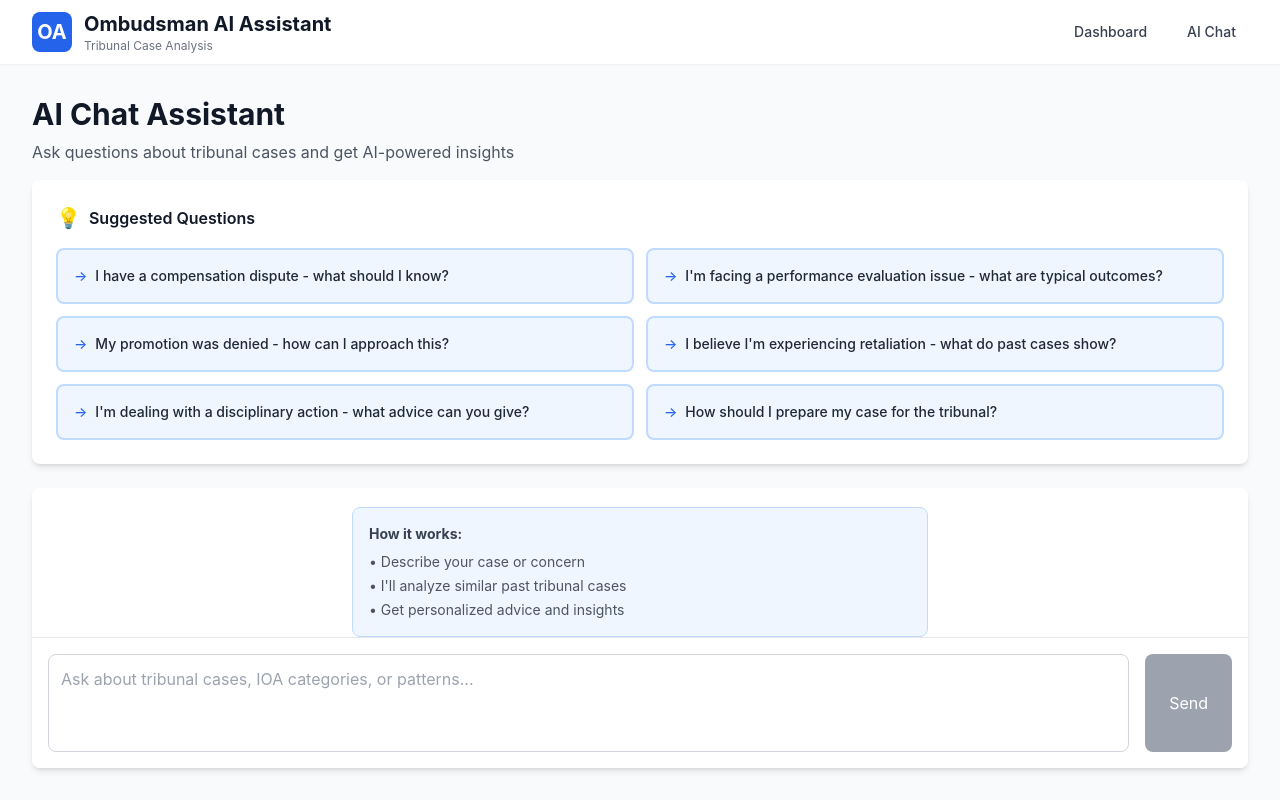
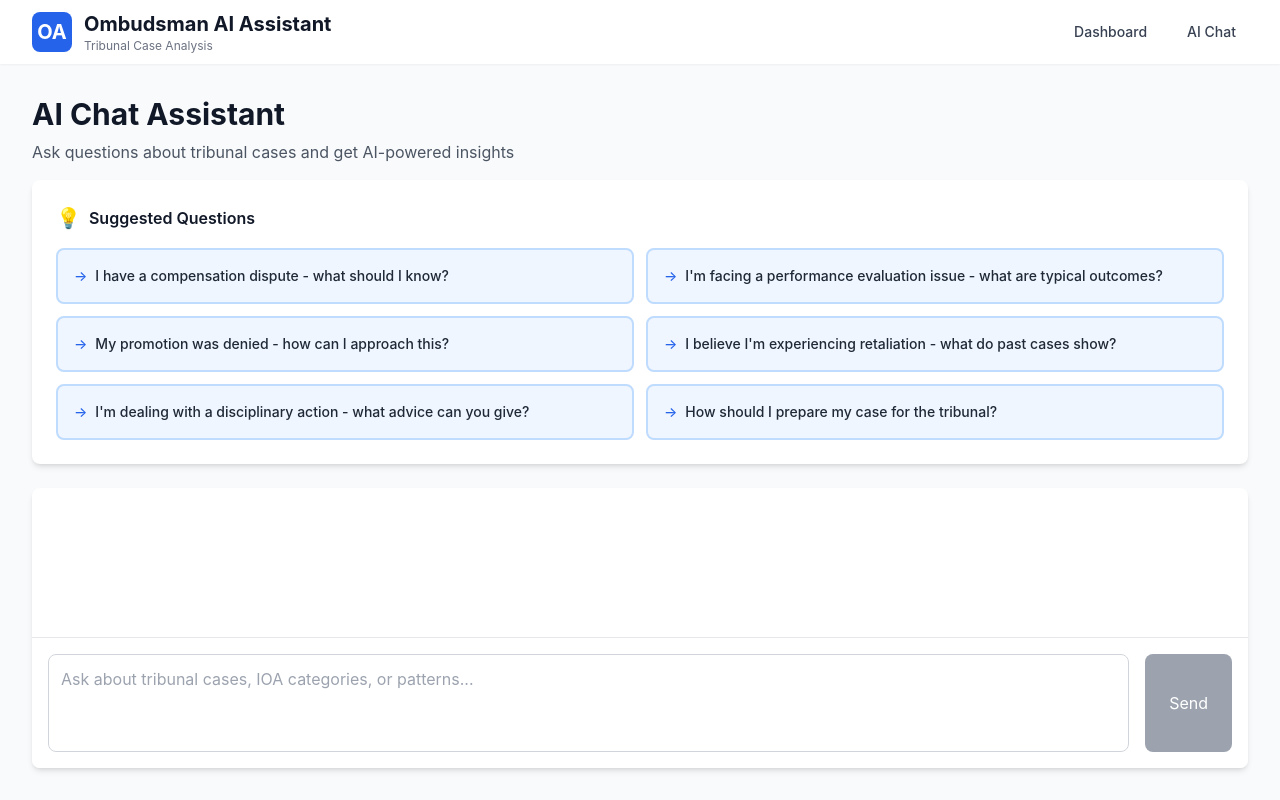
Before and after one commit to Faduma2025/Ombudsman-AI-Assistant, a React (Vite) app: page /chat in a window 1280 px wide. Built offline with nearby package versions, Linux system fonts and the light colour scheme.

Commit message:
Remove welcome message, keep simple chatbox with suggested questions

```diff
--- a/src/pages/Chat.tsx
+++ b/src/pages/Chat.tsx
@@ -44,32 +44,6 @@ export const Chat: React.FC = () => {
 
       <div className="flex-1 bg-white dark:bg-gray-800 rounded-lg shadow-md overflow-hidden flex flex-col">
         <div className="flex-1 overflow-y-auto p-6 hide-scrollbar">
-          {messages.length === 0 && (
-            <div className="flex items-center justify-center h-full text-center px-4">
-              <div className="max-w-xl">
-                <div className="w-16 h-16 bg-blue-600 rounded-full flex items-center justify-center mx-auto mb-4">
-                  <span className="text-3xl">💬</span>
-                </div>
-                <h3 className="text-xl font-semibold text-gray-900 dark:text-white mb-3">
-                  Get Advice Based on Past Cases
-                </h3>
-                <p className="text-gray-600 dark:text-gray-400 mb-6">
-                  Share your case or situation, and I'll provide advice based on insights from 199 tribunal cases.
-                </p>
-                <div className="bg-blue-50 dark:bg-blue-900/20 border border-blue-200 dark:border-blue-700 rounded-lg p-4 text-left">
-                  <p className="text-sm text-gray-700 dark:text-gray-300 mb-2">
-                    <strong>How it works:</strong>
-                  </p>
-                  <ul className="text-sm text-gray-600 dark:text-gray-400 space-y-1">
-                    <li>• Describe your case or concern</li>
-                    <li>• I'll analyze similar past tribunal cases</li>
-                    <li>• Get personalized advice and insights</li>
-                  </ul>
-                </div>
-              </div>
-            </div>
-          )}
-
           {messages.map((message) => (
             <ChatMessageComponent key={message.id} message={message} />
           ))}
```
